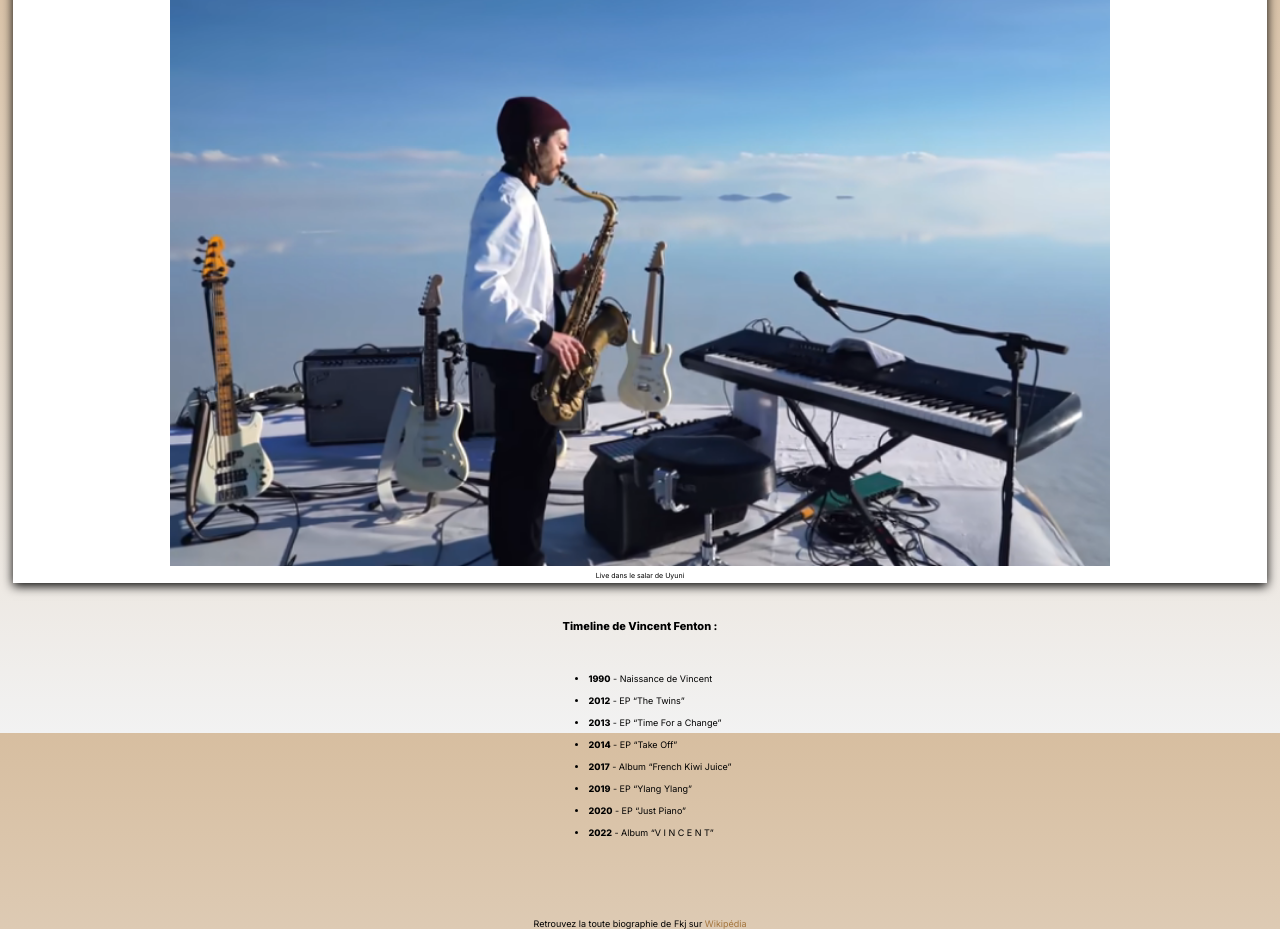
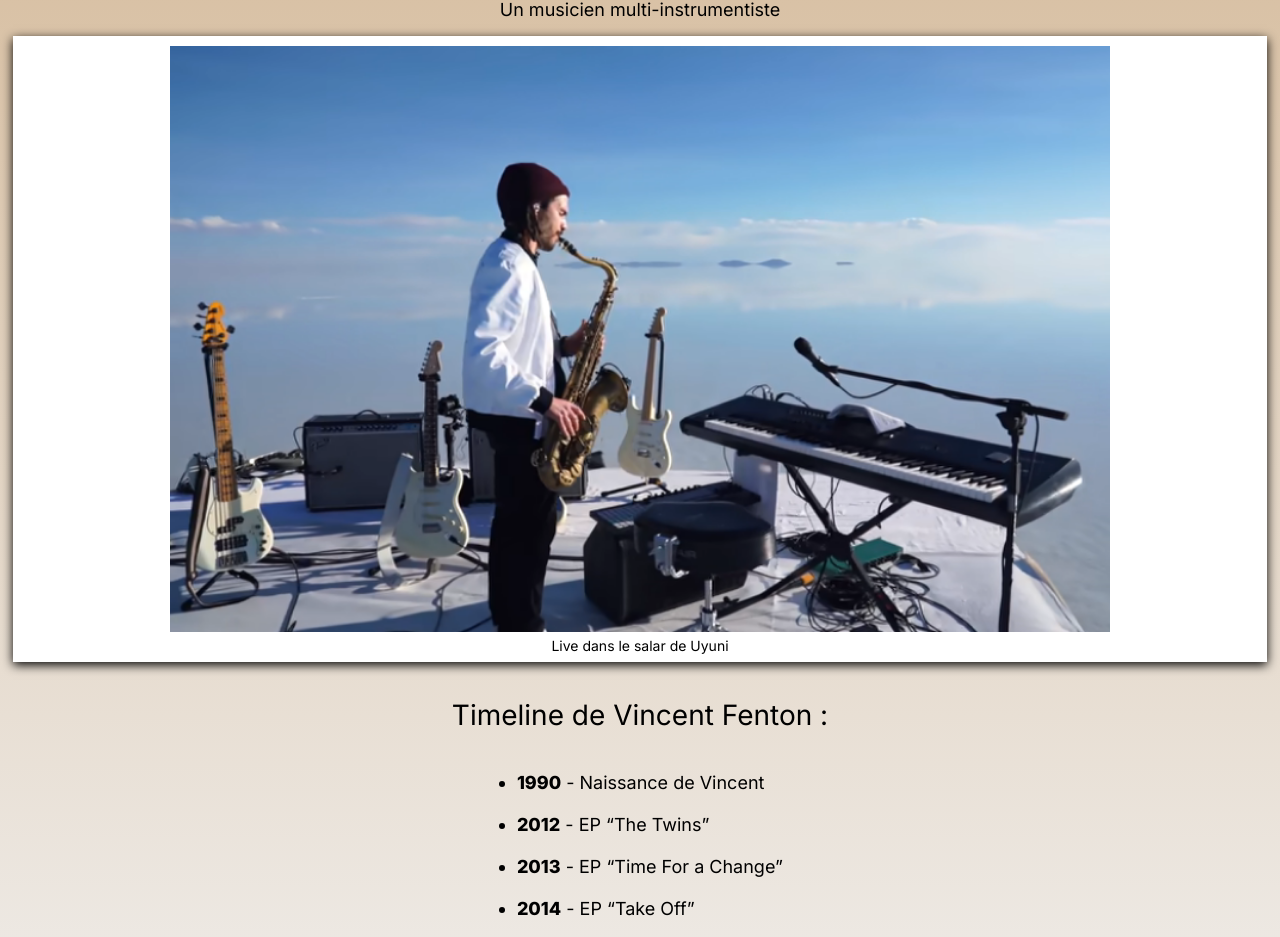
Before and after one commit to Thomas-Villegas/Mini_Brief_1, a plain HTML site: page index.html in a window 1280 px wide. Shown: the part 90-1027 px from the top of the page. Drawn offline with Linux system fonts and the light colour scheme.

Commit message:
Commit 3
Mode desktop ajouté

```diff
--- a/index.html
+++ b/index.html
@@ -20,7 +20,7 @@
 
     <main>
         <h3>Timeline de Vincent Fenton :</h3>
-        <ul>
+        <ul class="list">
             <li><b>1990</b> - Naissance de Vincent</li>
             <br />
             <li><b>2012</b> - EP “The Twins”</li>
--- a/styles/style.css
+++ b/styles/style.css
@@ -1,17 +1,11 @@
-/**@media (min-width: 480px){
-    *{
-        display: none;
-    }
-}**/
+/**** Lien Police Ecriture ****/
 
-/**** Lien Police Ecriture ****/
 @import url('https://fonts.googleapis.com/css2?family=Inter:wght@400;800&display=swap');
 
 
 body{
-    height: 100vh;
-    background: linear-gradient(0deg, #f2f2f2 0%, #d7bea0 100%);
-
+    min-height: 100vh;
+    background: linear-gradient(to top, #f2f2f2 0%, #d7bea0 100%);
 }
 
 h1{
@@ -28,7 +22,6 @@ h2{
     text-align: center;
     font-weight: 400;
     font-size: 7px;
-
 }
 
 figure{
@@ -70,7 +63,7 @@ h3{
     margin-bottom: 40px;
 }
 
-ul{
+.list{
     font-family: 'Inter', sans-serif;
     font-weight: 300;
     font-size: 9px;
@@ -86,6 +79,7 @@ footer{
 }
 
 /**** Couleur de mon lien ****/
+
 a{
     text-decoration: none;
     color: #A4753D;
@@ -94,3 +88,42 @@ a{
 a:visited{
     color: #A4753D;
 }
+
+
+/**** Format Desktop ****/
+
+@media (min-width: 480px){
+    h1{
+        font-size: 32px;
+        margin-top: 35px;
+        margin-bottom: 15px;
+    }
+
+
+    h2{
+        font-size: 18px;
+    }
+
+    .legende{
+        font-size: 14px;
+        margin-bottom: 8px;
+    }
+
+
+    h3{
+        font-size: 28px;
+        font-weight: 500;
+        margin-top: 20px;
+    }
+
+    .list{
+        font-size: 18px;
+        font-weight: 400;
+    }
+
+    footer{
+        font-weight: 600;
+        font-size: 20px;
+        margin-top: 50px;
+    }
+}
```
